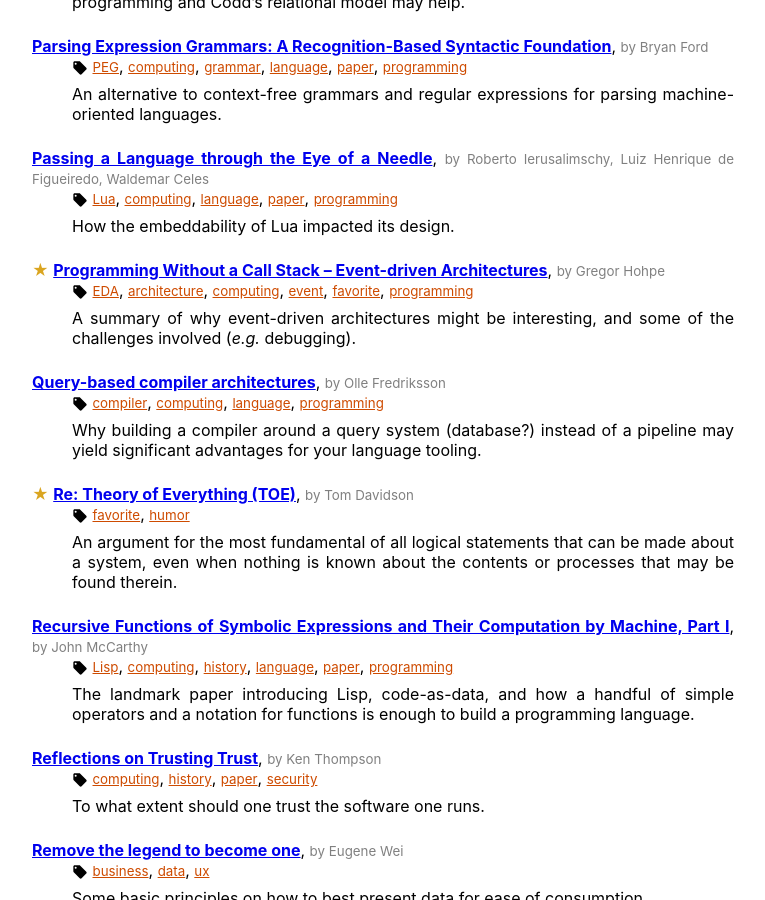
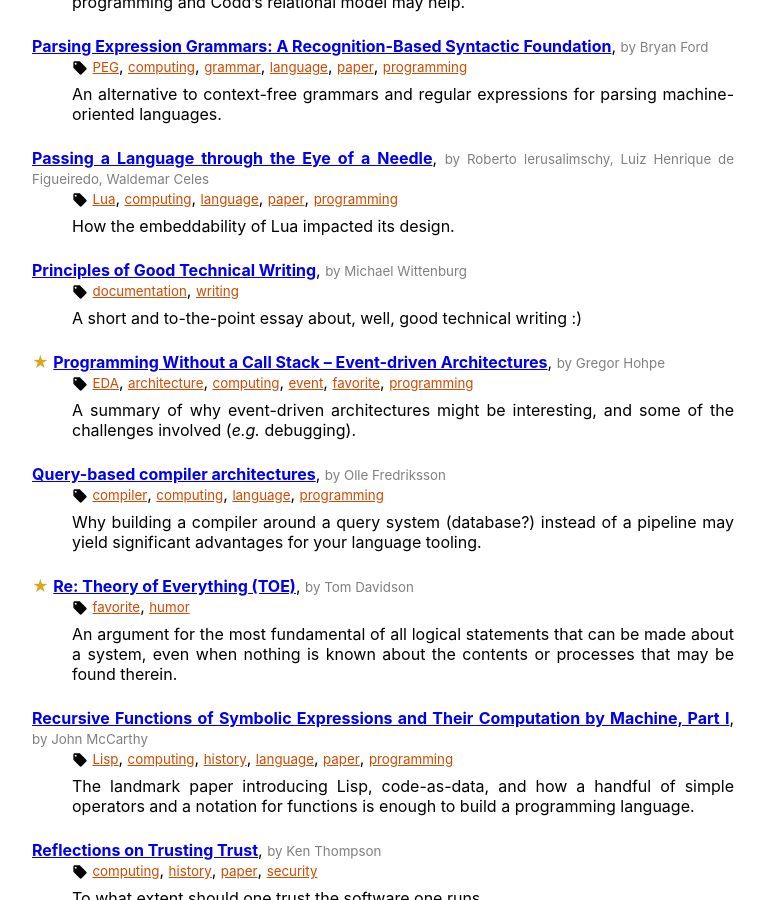
Before and after one commit to hanjos/hanjos.github.io, a Jekyll site: the page built from bookmarks.md, in a window 1280 px wide and 900 px high, scrolled down 5753 px. Shown: the whole window, without its empty margins (324-1089 px from the left). Built offline with Jekyll 4.4.1, drawn with Linux system fonts in a browser that asks for light colours.

Commit message:
Update bookmarks.yml

```diff
--- a/_data/bookmarks.yml
+++ b/_data/bookmarks.yml
@@ -414,4 +414,9 @@
   title: Version 0.8 - status or lack thereof
   authors: Chris Granger
   description: A honest assessment of Light Table and the author's BOT architecture. "BOT filled its goals of an architecture that is infinitely extensible and runtime modifiable, but that degree of power came at a cost - despite its simplicity the resulting program is very hard to follow. I've recently come to understand that this is because mixins are fundamentally an anti-pattern and BOT is basically dynamic mixins."
-  tags: [ 'architecture', 'computing', 'ECS', 'programming' ]
+  tags: ['architecture', 'computing', 'ECS', 'programming']
+- url: https://www.wittenburg.co.uk/Work/Writing.aspx
+  title: Principles of Good Technical Writing
+  authors: Michael Wittenburg
+  description: A short and to-the-point essay about, well, good technical writing :)
+  tags: ['documentation', 'writing']
```
